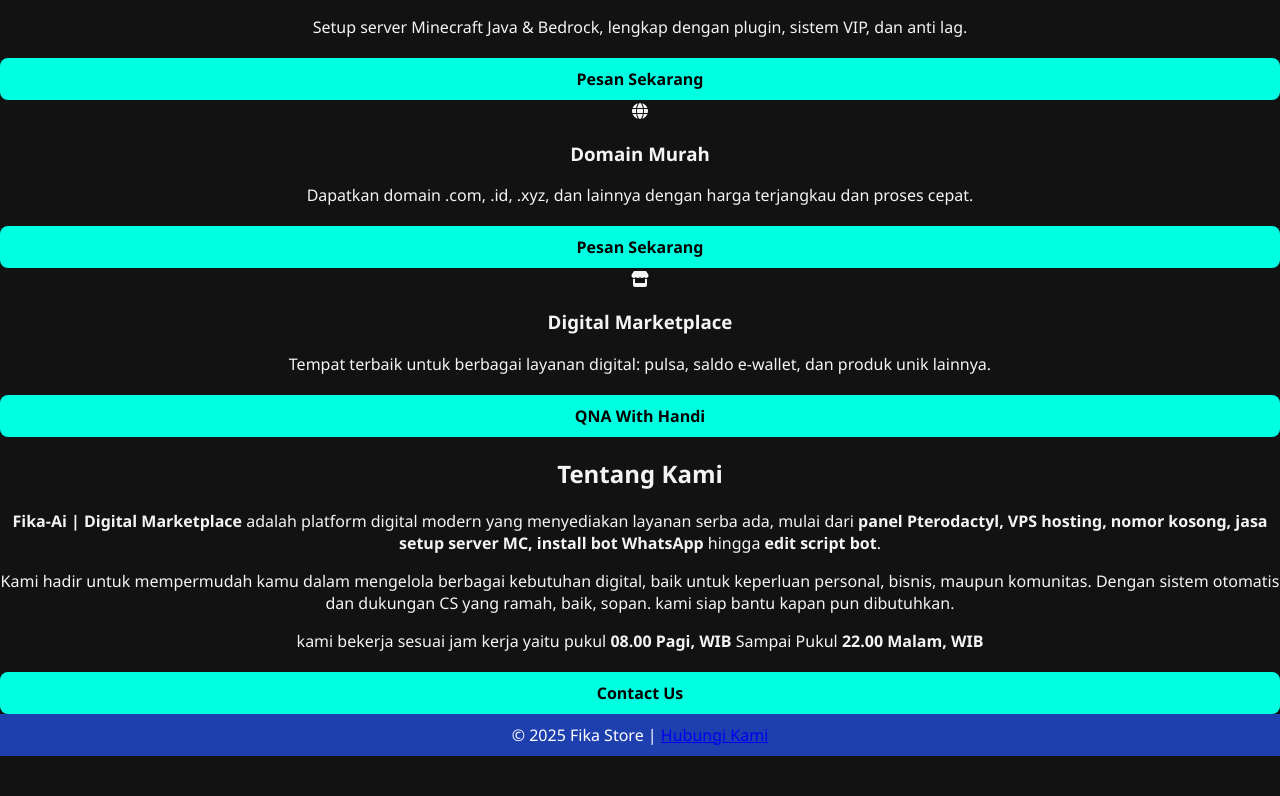
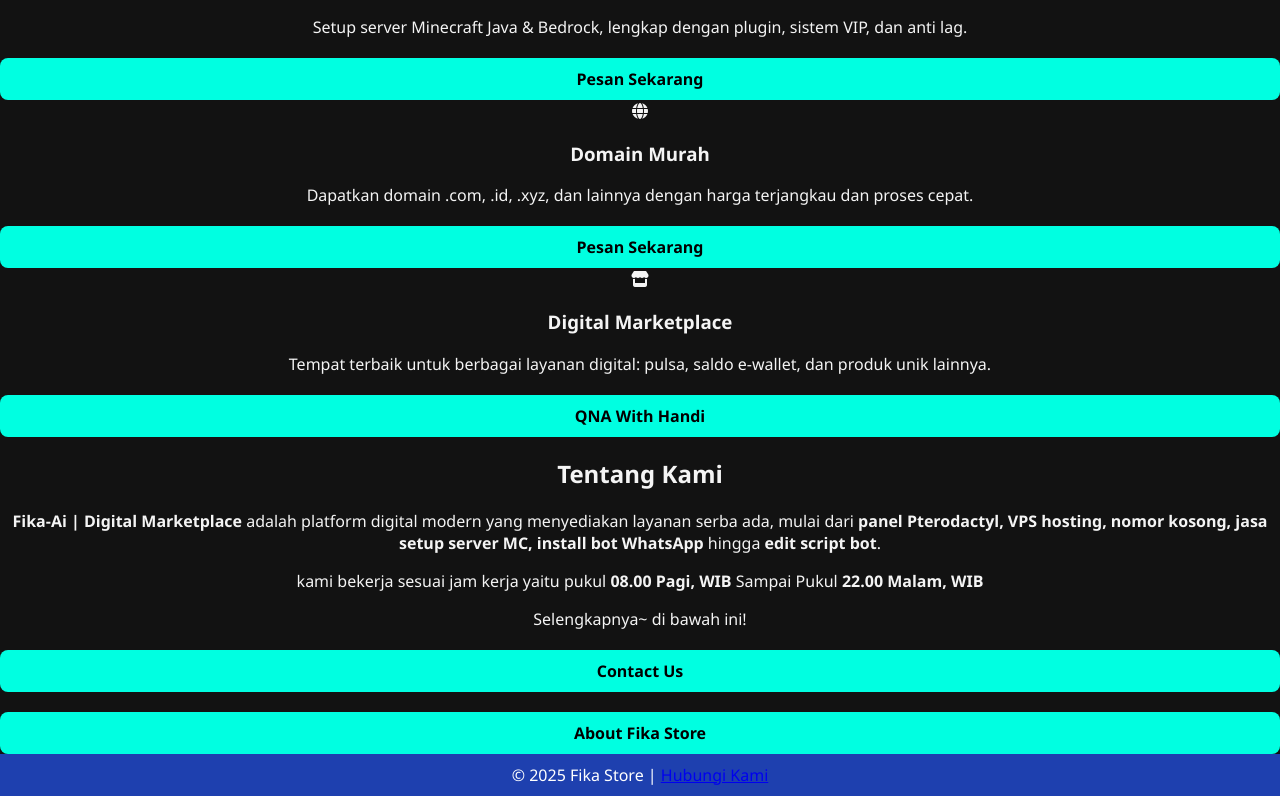
Before and after one commit to louissssMultiDevice/store-anu, a plain HTML site: page index.html in a window 1280 px wide. Shown: the part 2195-2991 px from the top of the page. Before the commit the page ends 2951 px from the top, so only its background shows below. Drawn offline with Linux system fonts and the light colour scheme.

Commit message:
Update index.html

```diff
--- a/index.html
+++ b/index.html
@@ -435,14 +435,12 @@
     <p>
       <strong>Fika-Ai | Digital Marketplace</strong> adalah platform digital modern yang menyediakan layanan serba ada, mulai dari <b>panel Pterodactyl, VPS hosting, nomor kosong, jasa setup server MC, install bot WhatsApp</b> hingga <b>edit script bot</b>.
     </p>
-    <p>
-      Kami hadir untuk mempermudah kamu dalam mengelola berbagai kebutuhan digital, baik untuk keperluan personal, bisnis, maupun komunitas. Dengan sistem otomatis dan dukungan CS yang ramah, baik, sopan. kami siap bantu kapan pun dibutuhkan.
-    </p>
     <p></p>
       kami bekerja sesuai jam kerja yaitu pukul
     <strong>08.00 Pagi, WIB</strong> Sampai Pukul <strong>22.00 Malam, WIB</strong>
-    </p>
+    </p><p>Selengkapnya~ di bawah ini!</p>
     <a href="kontak.html" class="btn">Contact Us</a>
+    <a href="dev.html" class="btn">About Fika Store</a>
   </div>
     </section>
 
```
